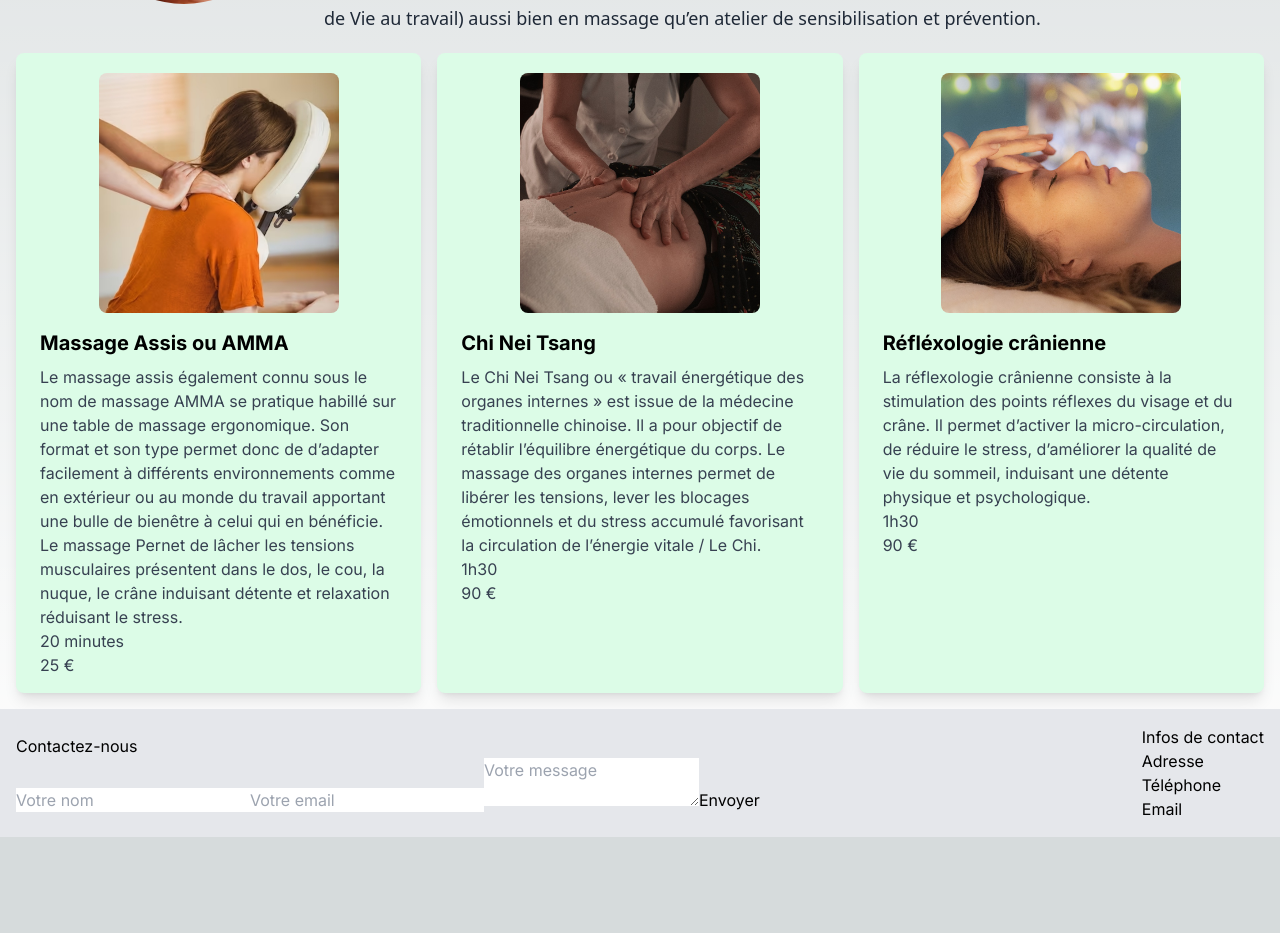
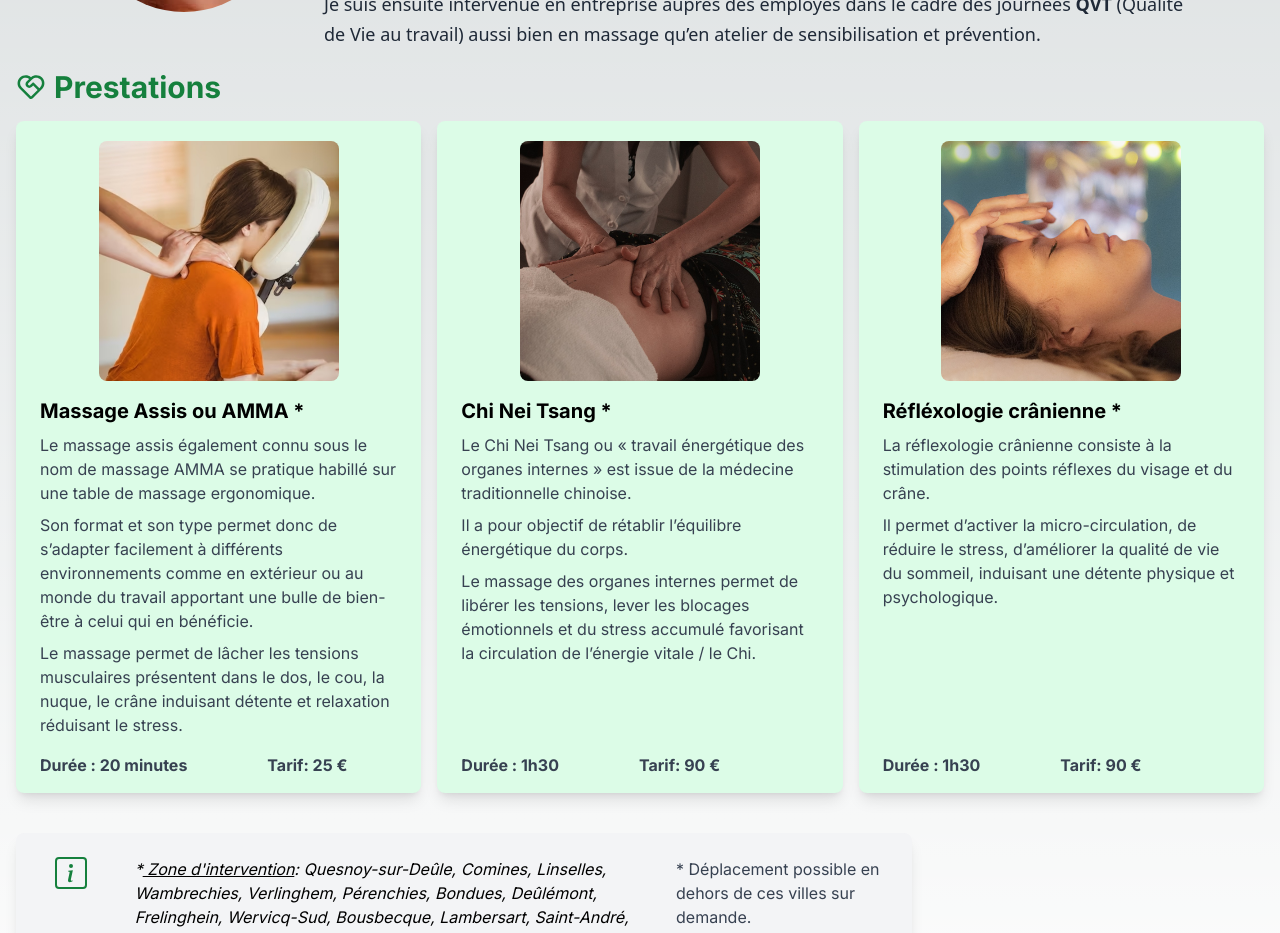
Before and after one commit to PriscilliaAmmeux/massage_stephanie, a Next.js app: page / in a window 1280 px wide. Shown: the part 460-1393 px from the top of the page. Before the commit the page ends 1297 px from the top, so only its background shows below. Built offline with nearby package versions, Linux system fonts and the light colour scheme.

Commit message:
create component title, display card

```diff
--- a/api/prestations.json
+++ b/api/prestations.json
@@ -2,24 +2,51 @@
   {
     "id": 1,
     "image": "/amma.jpg",
-    "title": "Massage Assis ou AMMA",
-    "text": "Le massage assis également connu sous le nom de massage AMMA se pratique habillé sur une table de massage ergonomique. Son format et son type permet donc de d’adapter facilement à différents environnements comme en extérieur ou au monde du travail apportant une bulle de bienêtre à celui qui en bénéficie. Le massage Pernet de lâcher les tensions musculaires présentent dans le dos, le cou, la nuque, le crâne induisant détente et relaxation réduisant le stress.",
+    "title": "Massage Assis ou AMMA *",
+    "text": [
+      {
+        "text": "Le massage assis également connu sous le nom de massage AMMA se pratique habillé sur une table de massage ergonomique."
+      },
+      {
+        "text": "Son format et son type permet donc de s’adapter facilement à différents environnements comme en extérieur ou au monde du travail apportant une bulle de bien-être à celui qui en bénéficie."
+      },
+      {
+        "text": "Le massage permet de lâcher les tensions musculaires présentent dans le dos, le cou, la nuque, le crâne induisant détente et relaxation réduisant le stress."
+      }
+    ],
     "duration": "20 minutes",
     "price": 25
   },
   {
     "id": 2,
     "image": "/chei.jpg",
-    "title": "Chi Nei Tsang",
-    "text": "Le Chi Nei Tsang ou « travail énergétique des organes internes » est issue de la médecine traditionnelle chinoise. Il a pour objectif de rétablir l’équilibre énergétique du corps. Le massage des organes internes permet de libérer les tensions, lever les blocages émotionnels et du stress accumulé favorisant la circulation de l’énergie vitale / Le Chi.",
+    "title": "Chi Nei Tsang *",
+    "text": [
+      {
+        "text": "Le Chi Nei Tsang ou « travail énergétique des organes internes » est issue de la médecine traditionnelle chinoise."
+      },
+      {
+        "text": "Il a pour objectif de rétablir l’équilibre énergétique du corps."
+      },
+      {
+        "text": "Le massage des organes internes permet de libérer les tensions, lever les blocages émotionnels et du stress accumulé favorisant la circulation de l’énergie vitale / le Chi."
+      }
+    ],
     "duration": "1h30",
     "price": 90
   },
   {
     "id": 3,
     "image": "/cranien.jpg",
-    "title": "Réfléxologie crânienne",
-    "text": "La réflexologie crânienne consiste à la stimulation des points réflexes du visage et du crâne. Il permet d’activer la micro-circulation, de réduire le stress, d’améliorer la qualité de vie du sommeil, induisant une détente physique et psychologique.",
+    "title": "Réfléxologie crânienne *",
+    "text": [
+      {
+        "text": "La réflexologie crânienne consiste à la stimulation des points réflexes du visage et du crâne."
+      },
+      {
+        "text": "Il permet d’activer la micro-circulation, de réduire le stress, d’améliorer la qualité de vie du sommeil, induisant une détente physique et psychologique."
+      }
+    ],
     "duration": "1h30",
     "price": 90
   }
--- a/src/app/components/card/card.tsx
+++ b/src/app/components/card/card.tsx
@@ -2,7 +2,7 @@ interface CardProps {
   id: number;
   image: string;
   title: string;
-  text: string;
+  text: string | { text: string }[];
   duration: string;
   price: number;
 }
@@ -16,7 +16,7 @@ export default function Card({
   price,
 }: CardProps) {
   return (
-    <div className="bg-green-100 rounded-lg overflow-hidden shadow-lg">
+    <div className="relative bg-green-100 rounded-lg overflow-hidden shadow-lg flex flex-col h-full">
       <div className="flex items-center justify-center">
         <img
           className="w-60 h-60 object-cover rounded-lg mt-5"
@@ -24,11 +24,25 @@ export default function Card({
           alt={title}
         />
       </div>
-      <div className="px-6 py-4">
+      <div className="px-6 py-4 mb-10 h-300">
         <div className="font-bold text-xl mb-2">{title}</div>
-        <p className="text-gray-700 text-base">{text}</p>
-        <p className="text-gray-700 text-base">{duration}</p>
-        <p className="text-gray-700 text-base">{price} €</p>
+        {typeof text === "string" ? (
+          <p className="text-gray-700 text-base">{text}</p>
+        ) : (
+          text.map((item, index) => (
+            <p className="text-gray-700 text-base mt-2" key={index}>
+              {item.text}
+            </p>
+          ))
+        )}
+        <div className="absolute bottom-0 flex justify-between center mb-4">
+          <p className="text-gray-700 text-base font-bold">
+            Durée : {duration}
+          </p>
+          <p className="text-gray-700 text-base font-bold ml-20">
+            Tarif: {price} €
+          </p>
+        </div>
       </div>
     </div>
   );
--- /dev/null
+++ b/src/app/components/title/title.tsx
@@ -0,0 +1,16 @@
+import React from "react";
+import { IconType } from "react-icons";
+
+interface TitleProps {
+  title: string;
+  Icon: IconType;
+}
+
+const Title: React.FC<TitleProps> = ({ title, Icon }) => (
+  <div className="flex items-center mb-4">
+    <Icon className="text-green-700 text-3xl mr-2" />
+    <h1 className="text-3xl text-green-700 font-bold">{title}</h1>
+  </div>
+);
+
+export default Title;
--- a/src/app/ui/presentation/presentation.tsx
+++ b/src/app/ui/presentation/presentation.tsx
@@ -1,20 +1,22 @@
 import Image from "next/image";
 import imageProfil from "../../../../public/profil.jpg";
+import Title from "../../components/title/title";
+import { CgProfile } from "react-icons/cg";
 
 export default function Presentation() {
   return (
     <div className="max-w-6xl mx-auto p-5 flex items-center font-sans text-gray-800">
-      <div className="flex-shrink-0 mr-10">
       <Image
         src={imageProfil}
         alt="photo profil"
-          className="rounded-full"
+        className="rounded-full flex-shrink-0 mr-10"
         width={200}
         height={200}
       />
-      </div>
+
       <div>
-        <h1 className="text-3xl font-bold mb-4">Présentation</h1>
+        <h1 className="text-3xl font-bold mb-4"></h1>
+        <Title title="Présentation" Icon={CgProfile} />
         <p className="text-lg leading-relaxed">
           <span className="font-bold">
             Infirmière de formation et attachée de recherche clinique
--- a/src/app/ui/prestations/prestations.tsx
+++ b/src/app/ui/prestations/prestations.tsx
@@ -1,12 +1,33 @@
 import Card from "@/app/components/card/card";
 import prestations from "../../../../api/prestations.json";
+import { RiServiceLine } from "react-icons/ri";
+import Title from "@/app/components/title/title";
+import { BsInfoSquare } from "react-icons/bs";
 
 export default function Prestations() {
   return (
-    <div className="grid grid-cols-3 gap-4">
-      {prestations.map((prestation) => (
-        <Card key={prestation.id} {...prestation} />
-      ))}
-    </div>
+    <section className="rounded-lg">
+      <Title title="Prestations" Icon={RiServiceLine} />
+      <div className="grid grid-cols-3 gap-4">
+        {prestations.map((prestation) => (
+          <Card key={prestation.id} {...prestation} />
+        ))}
+      </div>
+
+      <div className="mt-10 flex justify-center grid grid-cols-12 items-start w-full max-w-4xl bg-gray-100 p-6 rounded-lg shadow-lg">
+        <div className="col-span-1 flex justify-center items-start">
+          <BsInfoSquare size="2em" className="mr-2 text-green-700" />
+        </div>
+        <p className="col-span-8 mb-2 italic list-disc pl-6">
+          *<span className="underline"> Zone d'intervention</span>:
+          Quesnoy-sur-Deûle, Comines, Linselles, Wambrechies, Verlinghem,
+          Pérenchies, Bondues, Deûlémont, Frelinghein, Wervicq-Sud, Bousbecque,
+          Lambersart, Saint-André, Marquette-lez-Lille.
+        </p>
+        <p className="col-span-3 text-gray-700">
+          * Déplacement possible en dehors de ces villes sur demande.
+        </p>
+      </div>
+    </section>
   );
 }
```
Lines whose indentation alone changed are shown as unchanged.
